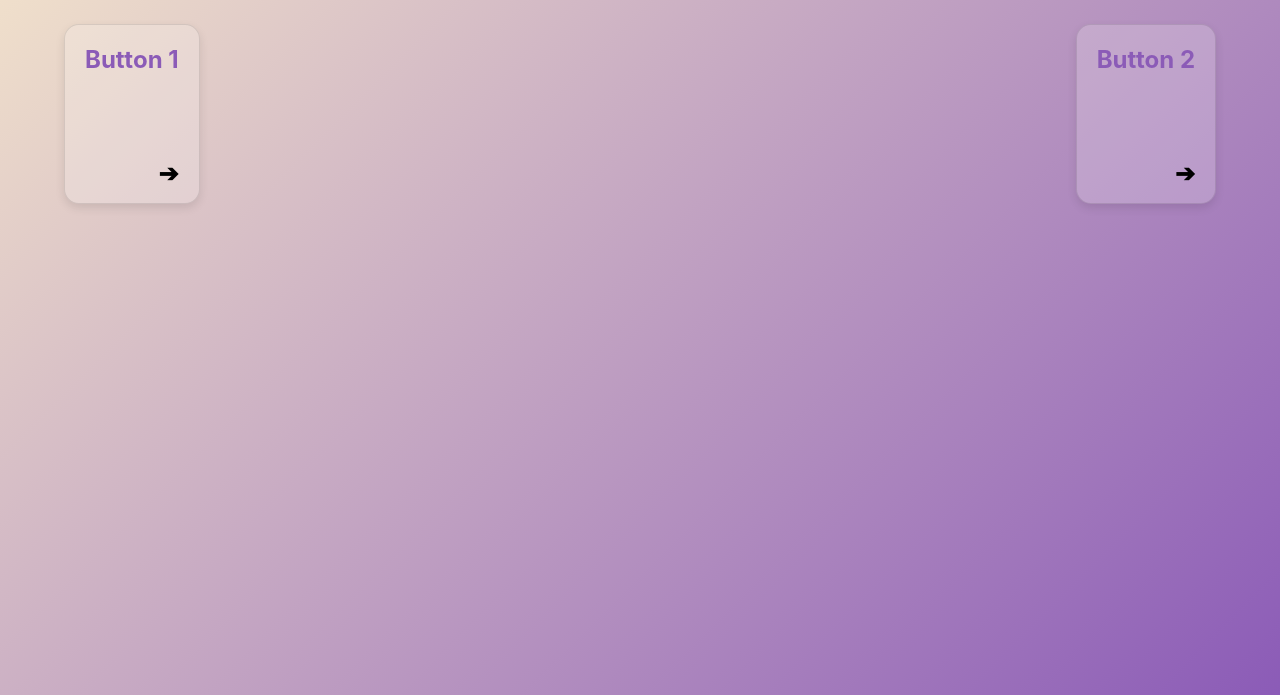
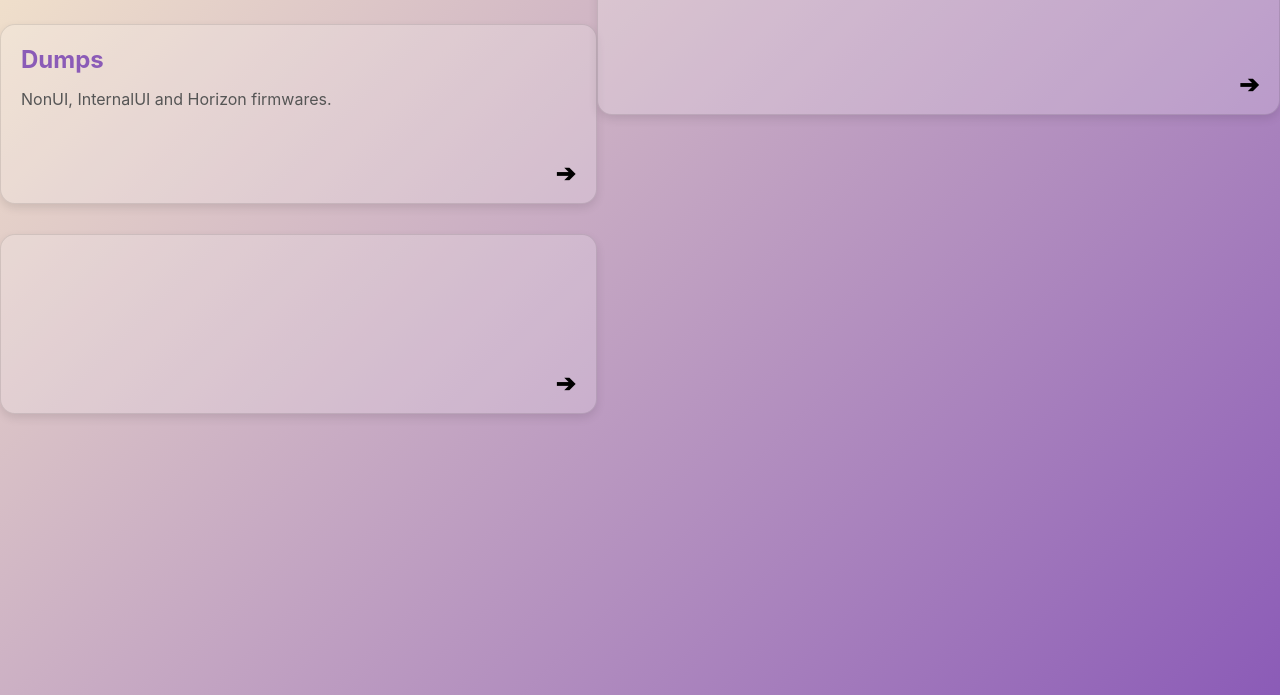
Before and after one commit to mokquad/overgrownsite, a plain HTML site: page index.html in a window 1280 px wide. Shown: the part 105-800 px from the top of the page. Drawn offline with Linux system fonts and the light colour scheme; a web font is replaced by a local one.

Commit message:
Add files via upload

```diff
--- a/index.html
+++ b/index.html
@@ -11,12 +11,13 @@
         <h1>Overgrown</h1>
 
         <div class="hstack">
-            <div class="column">
-                <a href="#" class="button">Button 1</a>
-            </div>
-            <div class="column">
-                <a href="#" class="button">Button 2</a>
-            </div>
+            <a href="InternalFirmwares.html" class="button">
+                <div>
+                    <div class="vstack">
+                        Dumps
+                        <span>NonUI, InternalUI and Horizon firmwares.</span>
+                </div>
+</div>
         </div
         </div>
     </div>
```
